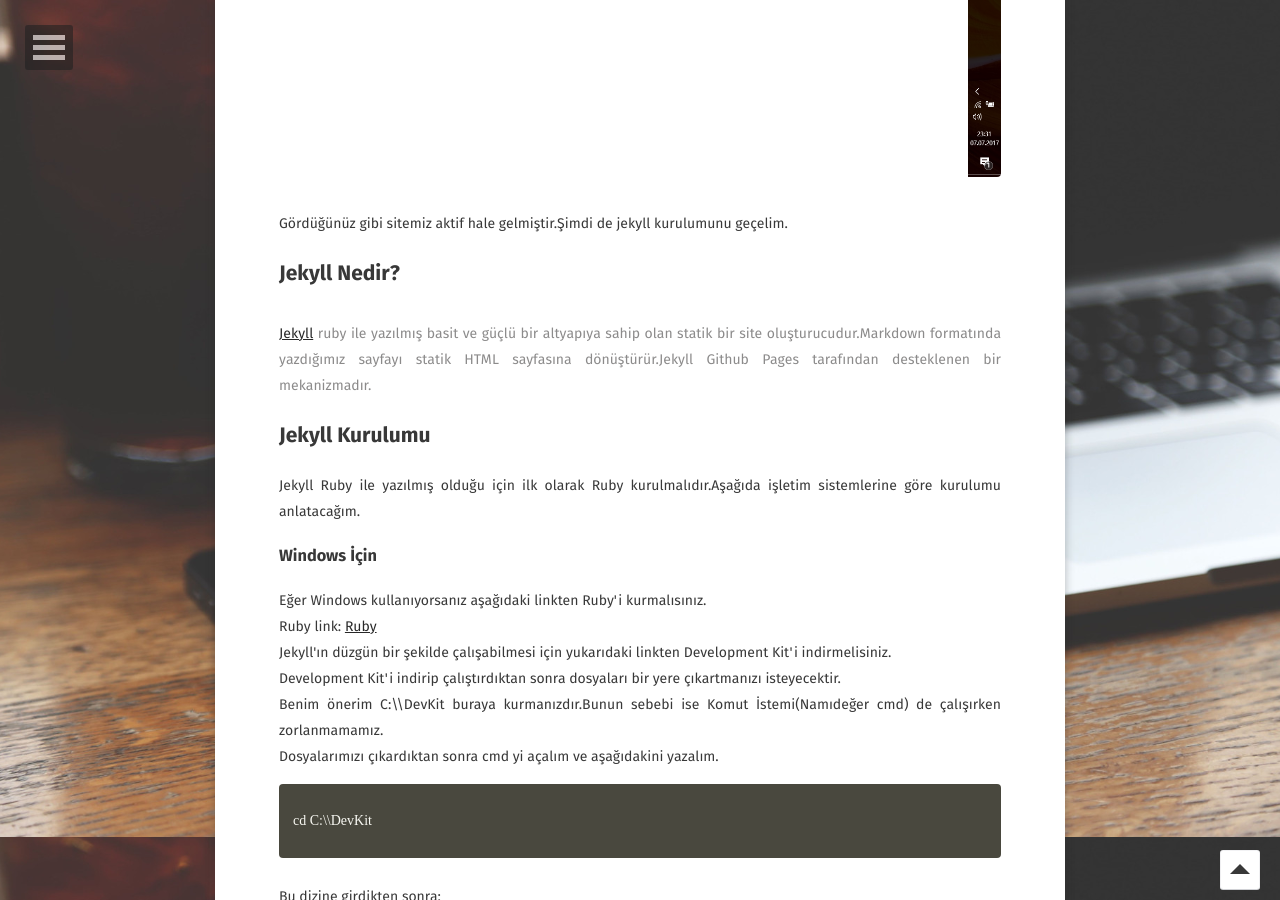
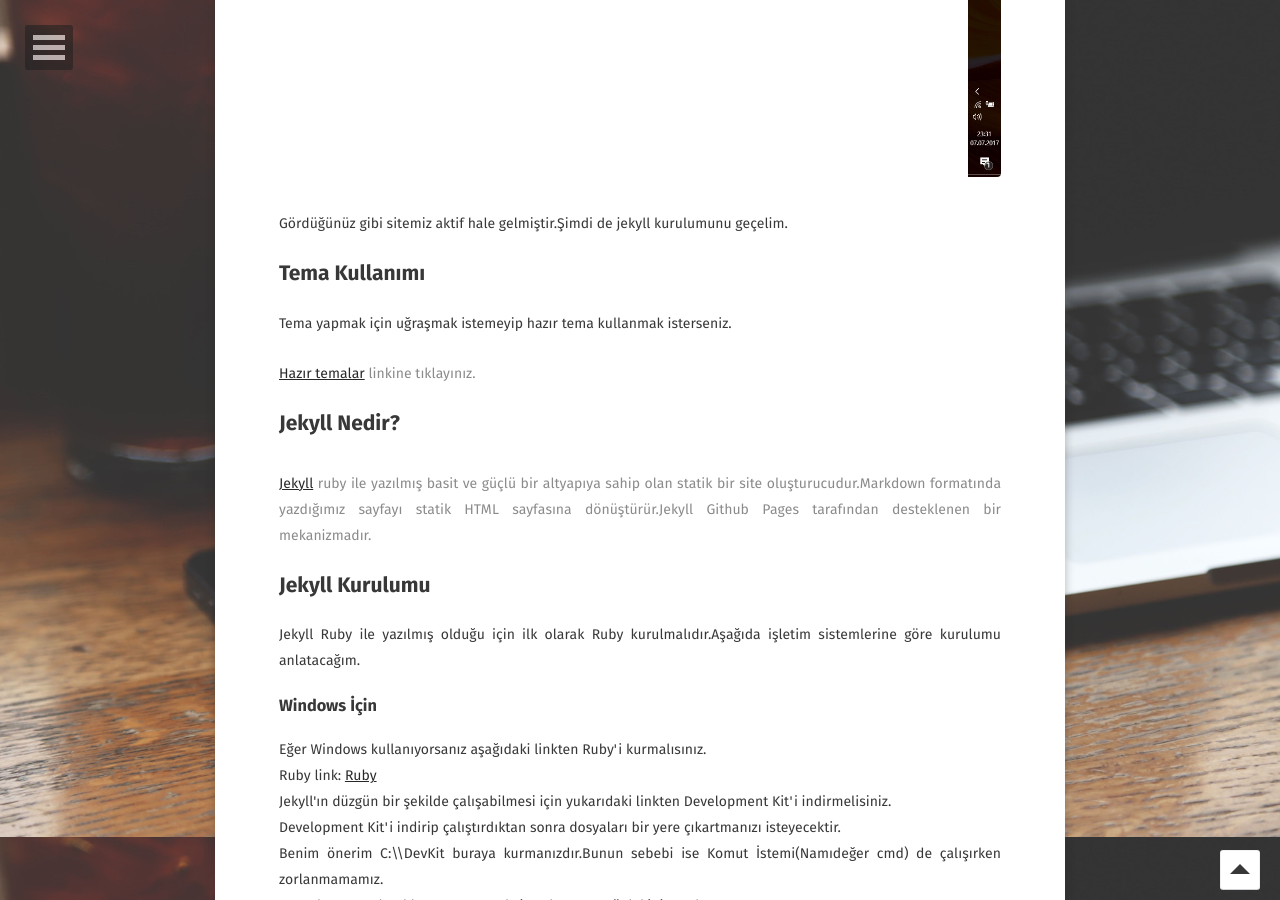
Before and after one commit to alikaraca/alikaraca.github.io, a Jekyll site: the page built from _posts/2017-07-07-github-pages-jekyll-kurulum.md, in a window 1280 px wide and 900 px high, scrolled down 1863 px. Built offline with Jekyll 4.4.1, drawn with Linux system fonts in a browser that asks for light colours; some web fonts are replaced; comment, search, counter and statistics services are not loaded.

Commit message:
Update 2017-07-07-github-pages-jekyll-kurulum.md

```diff
--- a/_posts/2017-07-07-github-pages-jekyll-kurulum.md
+++ b/_posts/2017-07-07-github-pages-jekyll-kurulum.md
@@ -31,7 +31,11 @@ Buradan sonra da aşağıdan commit new file butonuna tıklayarak dosyamızı ol
    src="/assets/img/dsadadasdas.png"></a>
 </figure>
 Gördüğünüz gibi sitemiz aktif hale gelmiştir.Şimdi de jekyll kurulumunu geçelim.
-
+## Tema Kullanımı
+Tema yapmak için uğraşmak istemeyip hazır tema kullanmak isterseniz.
+<figcaption>
+<a href="http://jekyllthemes.org/">Hazır temalar</a> linkine tıklayınız.
+</figcaption>
 <h2>Jekyll Nedir?</h2>
 
 <figcaption>
```
